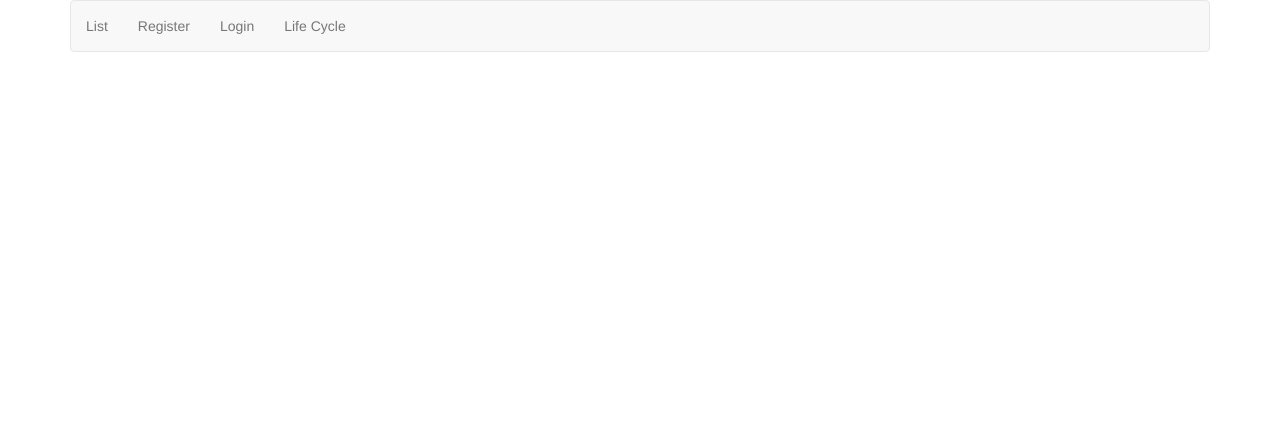
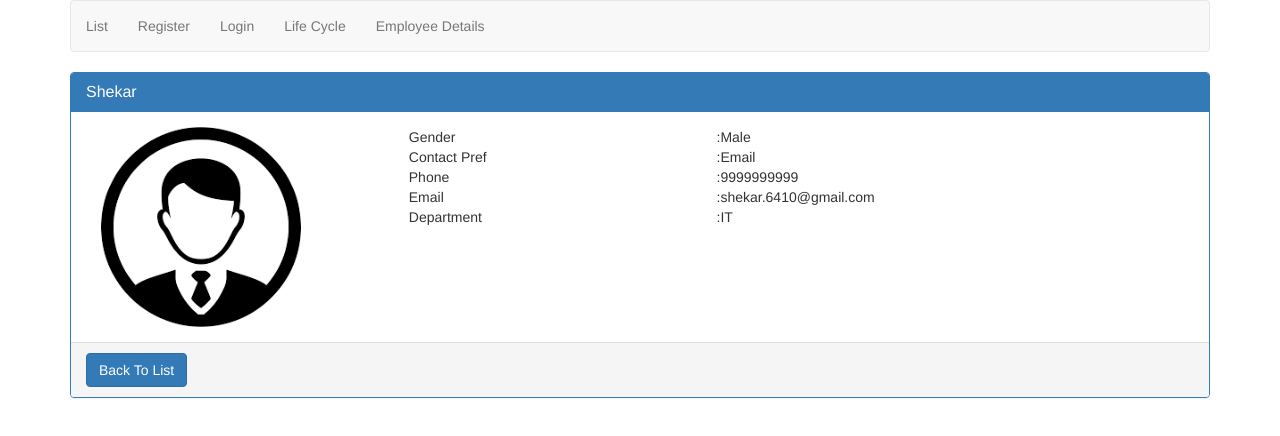
Before and after one commit to shekar6410/ng, an Angular app: page /employee/1 in a window 1280 px wide. Before the commit this address led to /. Shown: the top 436 px of the page. Built offline with nearby package versions, Linux system fonts and the light colour scheme.

Commit message:
topic-5
topic-5 added

```diff
--- a/src/app/app.component.html
+++ b/src/app/app.component.html
@@ -13,9 +13,13 @@
         <li>
             <a class="nav-link" routerLink="lifeCycle">Life Cycle </a>
         </li>
+        <li>
+            <a class="nav-link" [routerLink]="['/employee', 1]">Employee Details</a>
+        </li>
 
     </ul>
 
 </nav>
+
 <router-outlet></router-outlet>
 </div>
--- a/src/app/app.module.ts
+++ b/src/app/app.module.ts
@@ -16,6 +16,7 @@ import { LoginComponent } from './topic-1/login/login.component';
 import { CreateDirectiveDirective } from './create-directive.directive';
 import { DisplayEmployeeComponent } from './topic-3/display-employee/display-employee.component';
 import { ComponentLifeCycleComponent } from './topic-4/component-life-cycle/component-life-cycle.component';
+import { EmployeeDetailsComponent } from './topic-5/employee-details/employee-details.component';
 
 
 const appRoutes: Routes=[
@@ -39,6 +40,10 @@ const appRoutes: Routes=[
 {
   path:'lifeCycle',
   component:ComponentLifeCycleComponent
+},
+{
+  path:'employee/:id',
+  component:EmployeeDetailsComponent
 }
 
 
@@ -53,6 +58,7 @@ const appRoutes: Routes=[
     CreateDirectiveDirective,
     DisplayEmployeeComponent,
     ComponentLifeCycleComponent,
+    EmployeeDetailsComponent,
 
   ],
   imports: [
--- a/src/app/topic-1/employee.service.ts
+++ b/src/app/topic-1/employee.service.ts
@@ -30,4 +30,8 @@ export class EmployeeService{
         return this.listEmployees;
     }
 
+    getEmployee(id):Employee{
+        return this.listEmployees.find(e => e.id === id);
+    }
+
 }
--- a/src/app/topic-1/list-employees/list-employees.component.css
+++ b/src/app/topic-1/list-employees/list-employees.component.css
@@ -3,3 +3,7 @@
     width: 200px;
 
 }
+.pointerCursor{
+    cursor: pointer;
+
+}
--- a/src/app/topic-1/list-employees/list-employees.component.html
+++ b/src/app/topic-1/list-employees/list-employees.component.html
@@ -1,6 +1,9 @@
  <h1 *ngIf="dataFromChild">
      {{dataFromChild.name}}
  </h1>
+ <div >
  <div  *ngFor="let employee of employees">
-    <app-display-employee [employee]="employee" (notify)="handleNotify($event)"></app-display-employee>
+     <div (click)="onClick(employee.id)" class="pointerCursor">
+    <app-display-employee [employee]="employee" (notify)="handleNotify($event)" ></app-display-employee>
         </div>
+        </div>
--- a/src/app/topic-1/list-employees/list-employees.component.ts
+++ b/src/app/topic-1/list-employees/list-employees.component.ts
@@ -1,6 +1,7 @@
 import { Component, OnInit } from '@angular/core';
 import { Employee } from 'src/app/models/employee-model';
 import { EmployeeService } from '../employee.service';
+import { Router } from '@angular/router'
 
 @Component({
   selector: 'app-list-employees',
@@ -11,7 +12,7 @@ export class ListEmployeesComponent implements OnInit {
   employees: Employee[];
   dataFromChild: Employee;
 
-  constructor(private _employeeService: EmployeeService) { }
+  constructor(private _employeeService: EmployeeService, private _router:Router) { }
 
   ngOnInit(): void {
     this.employees=this._employeeService.getEmployees();
@@ -24,5 +25,9 @@ export class ListEmployeesComponent implements OnInit {
 
 
   }
+  onClick(id){
+    this._router.navigate(['/employee', id]);
+
+  }
 
 }
--- a/src/app/topic-4/component-life-cycle/component-life-cycle.component.html
+++ b/src/app/topic-4/component-life-cycle/component-life-cycle.component.html
@@ -1,4 +1,8 @@
-<h1>
-    You entered {{diplayName}}
-</h1>
-<input type="text" [(ngModel)]="simpleInput">
+
+<div class="form-group">
+    <label for="text">Enter text</label>
+    <input id="text" name="text" type="text" [(ngModel)]="userText" class="form-control">
+</div>
+<div *ngIf="userText">
+    <h1 class="form control">Your text {{userText}}</h1>
+</div>
--- a/src/app/topic-4/component-life-cycle/component-life-cycle.component.ts
+++ b/src/app/topic-4/component-life-cycle/component-life-cycle.component.ts
@@ -6,8 +6,8 @@ import { Component, OnInit, Input, OnChanges, SimpleChanges } from '@angular/cor
   styleUrls: ['./component-life-cycle.component.css']
 })
 export class ComponentLifeCycleComponent implements OnInit, OnChanges{
-  simpleInput='Shekar';
-@Input() diplayName=this.simpleInput;
+  userText='Shekar';
+@Input() simpleInput=this.userText;
   constructor() { }
 
   ngOnInit(): void {
--- /dev/null
+++ b/src/app/topic-5/employee-details/employee-details.component.css
@@ -0,0 +1,9 @@
+.imageClass{
+    height: 200px;
+    width: 200px;
+
+}
+.vertical-align{
+    display: flex;
+    align-items: center;
+}
--- /dev/null
+++ b/src/app/topic-5/employee-details/employee-details.component.html
@@ -0,0 +1,73 @@
+<div class="panel panel-primary" (click)="handleClick()">
+    <div class="panel-heading">
+        <h3 class="panel-title">{{employee.name}}</h3>
+
+    </div>
+    <div class="panel-body">
+       <div class="col-xs-10">
+           <div class="row">
+               <div class="col-xs-4">
+    <img class="imageClass"[src]="employee.photoPath">
+               </div>
+           <!-- </div> -->
+               <div class="col-xs-8">
+                   <div class="row">
+                       <div class="col-xs-6">
+                           Gender
+
+                       </div>
+                       <div class="col-xs-6">
+                           :{{employee.gender}}
+
+                       </div>
+                   </div>
+                       <div class="row">
+                       <div class="col-xs-6">
+                           Contact Pref
+
+                       </div>
+                       <div class="col-xs-6">
+                           :{{employee.contactPreference}}
+
+                       </div>
+                   </div>
+                       <div class="row">
+                       <div class="col-xs-6">
+                           Phone
+
+                       </div>
+                       <div class="col-xs-6">
+                           :{{employee.phoneNumber}}
+
+                       </div>
+                   </div>
+                       <div class="row">
+                       <div class="col-xs-6">
+                           Email
+
+                       </div>
+                       <div class="col-xs-6">
+                           :{{employee.email}}
+
+                       </div>
+                   </div>
+                       <div class="row">
+                       <div class="col-xs-6">
+                           Department
+
+                       </div>
+                       <div class="col-xs-6">
+                           :{{employee.department}}
+
+                       </div>
+                   </div>
+
+               </div>
+           </div>
+
+       </div>
+       </div>
+       <div class="panel-footer">
+           <a class="btn btn-primary" [routerLink]="['/list']">Back To List</a>
+
+       </div>
--- /dev/null
+++ b/src/app/topic-5/employee-details/employee-details.component.ts
@@ -0,0 +1,24 @@
+import { Component, OnInit, Output, EventEmitter } from '@angular/core';
+import { ActivatedRoute } from '@angular/router'
+import { EmployeeService } from 'src/app/topic-1/employee.service';
+import { Employee } from 'src/app/models/employee-model';
+@Component({
+  selector: 'app-employee-details',
+  templateUrl: './employee-details.component.html',
+  styleUrls: ['./employee-details.component.css']
+})
+export class EmployeeDetailsComponent implements OnInit {
+
+  employee: Employee;
+  @Output() notify: EventEmitter<Employee>=new EventEmitter<Employee>();
+  constructor(private _activatedRoute:ActivatedRoute, private _employeeService:EmployeeService) { }
+
+  ngOnInit(): void {
+    const id=+this._activatedRoute.snapshot.paramMap.get('id');
+    this.employee=this._employeeService.getEmployee(id);
+  }
+  handleClick(){
+    this.notify.emit(this.employee);
+  }
+
+}
```
Also changed, not shown: 1 other file (tests, documents, lock files or other folders).
